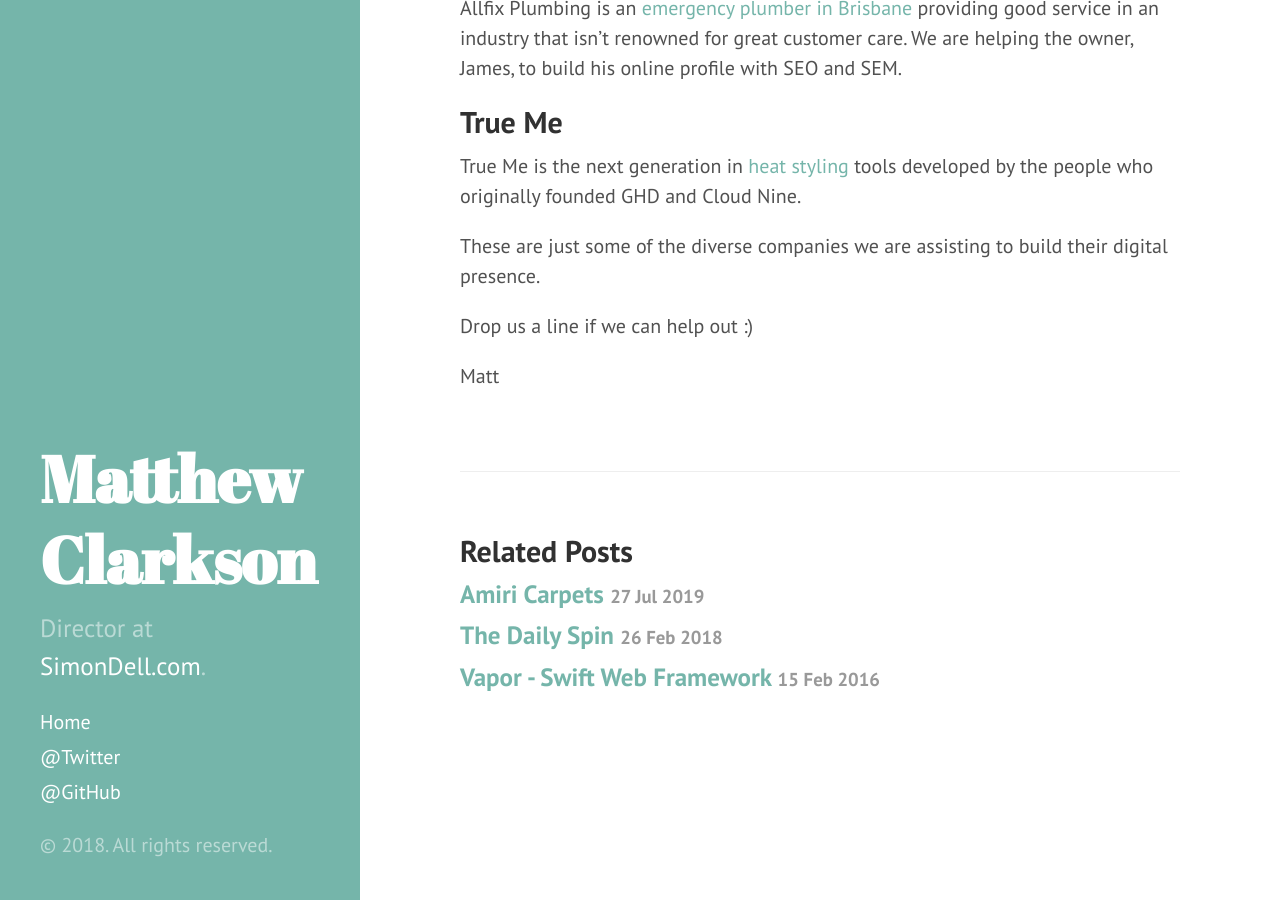
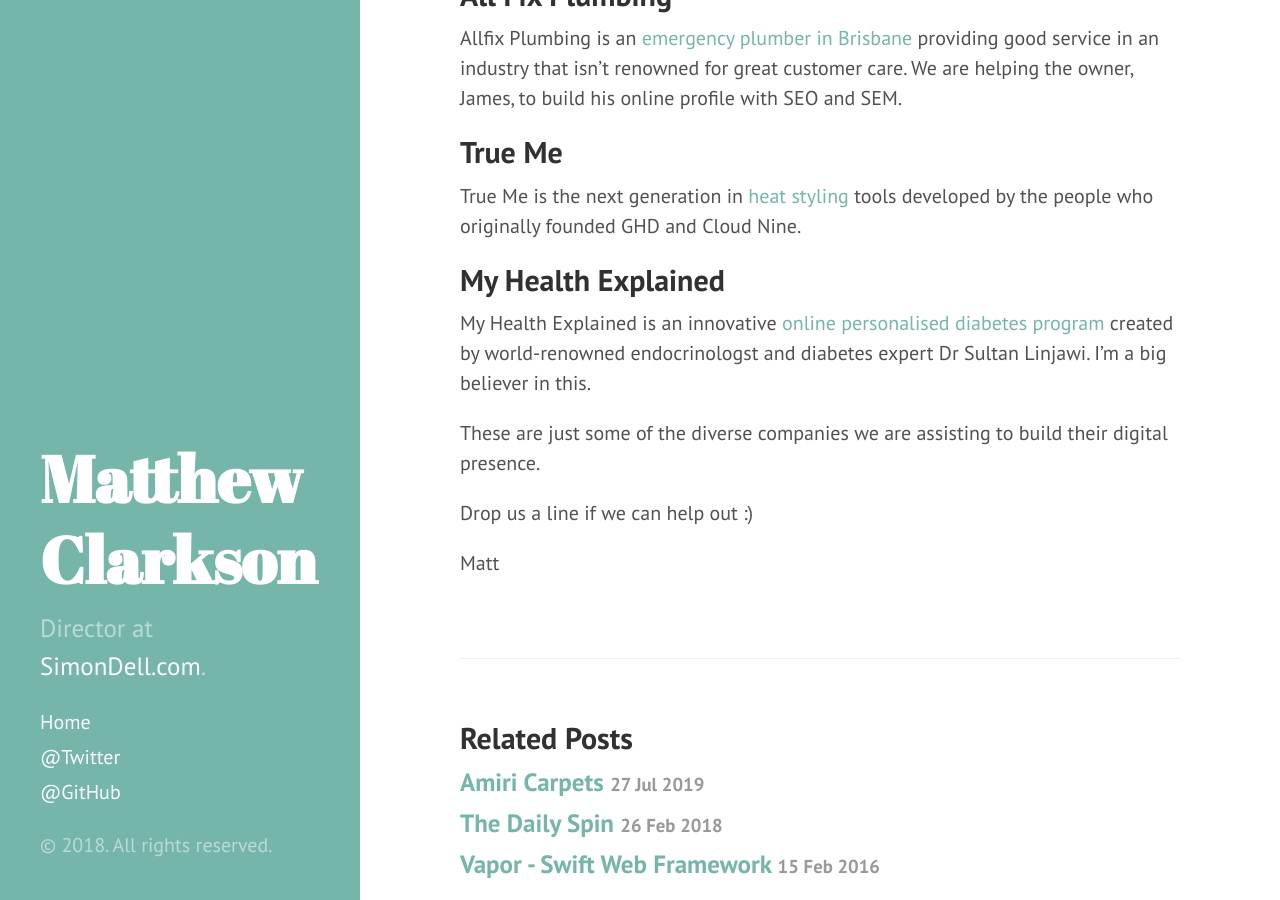
Before and after one commit to mpclarkson/mpclarkson.github.io, a Jekyll site: the page built from _posts/2019-07-05-clients.md, in a window 1280 px wide and 900 px high, scrolled down 1687 px. Built offline with Jekyll 4.4.1, drawn with Linux system fonts in a browser that asks for light colours; comment, search, counter and statistics services are not loaded; some of the changed text lies outside the part shown.

Commit message:
updated clients

```diff
--- a/_posts/2019-07-05-clients.md
+++ b/_posts/2019-07-05-clients.md
@@ -20,7 +20,7 @@
 
 ## DoseMe
 
-DoseMe is another facinating startup we've been working with. They are a [precision dosing](https://doseme-rx.com) software platform. We're doing some really interesting lead generation and [marketing automation](https://simondell.com/marketing-automation-best-practices) work with them.
+DoseMe is another facinating startup we've been working with. They are a [precision dosing](https://doseme-rx.com) software platform. We're doing some really interesting lead generation and [marketing automation](https://simondell.com/marketing-automation-best-practices) work with them. Their [free vancomycin dosing calculator](https://doseme-rx.com/vancomycin-dosing-calculator) is a great example of innovative content marketing (thing bigger than boring blogs!)
 
 ## Knauf Insulation
 
@@ -50,6 +50,10 @@
 
 True Me is the next generation in [heat styling](https://trueme.com.au/) tools developed by the people who originally founded GHD and Cloud Nine.
 
+## My Health Explained
+
+My Health Explained is an innovative [online personalised diabetes program](https://www.myhealthexplained.com/) created by world-renowned endocrinologst and diabetes expert Dr Sultan Linjawi. I'm a big believer in this.
+
 These are just some of the diverse companies we are assisting to build their digital presence.
 
 Drop us a line if we can help out :)
```
